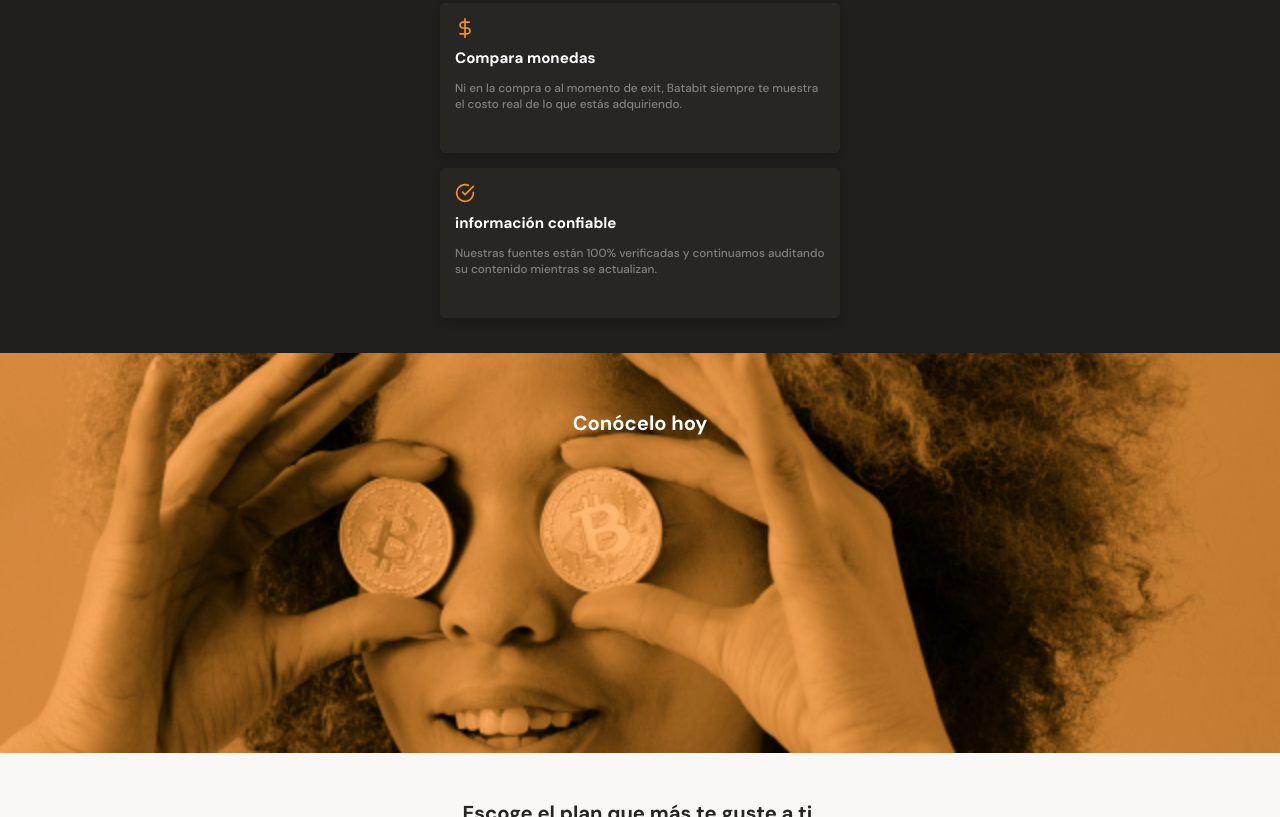
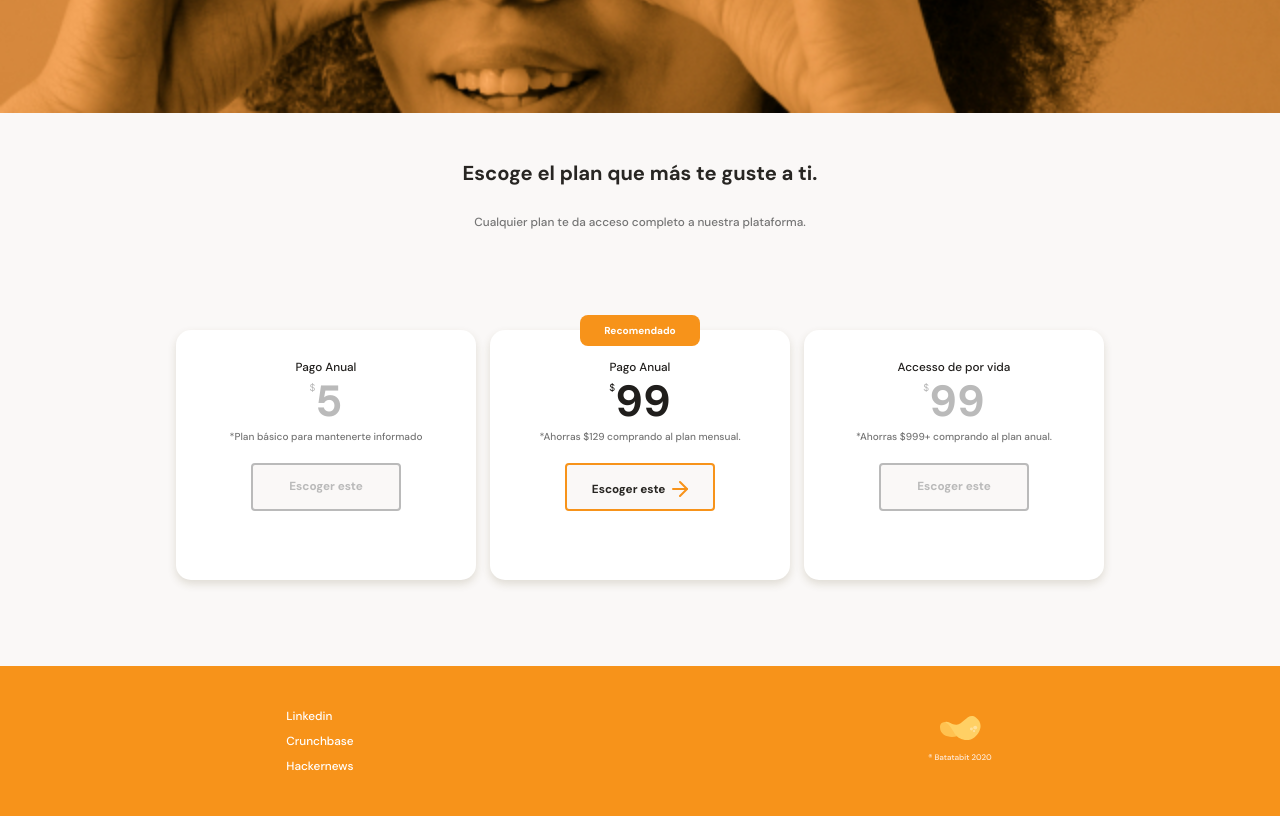
Before and after one commit to caher15/curso-MobileFirst, a plain HTML site: page index.html in a window 1280 px wide. Shown: the part 1983-2800 px from the top of the page. Drawn offline with Linux system fonts and the light colour scheme.

Commit message:
proyect-complete

```diff
--- /dev/null
+++ b/css/tablet.css
@@ -0,0 +1,12 @@
+.product-cards--container{
+    display: flex;
+    flex-wrap: wrap;
+    width: 930px;
+    margin: 0px auto;
+}
+.plans-container--slider{
+    justify-content: center;
+}
+.main-tables-container{
+    justify-content: center;
+}
--- a/index.html
+++ b/index.html
@@ -8,6 +8,7 @@
 <link rel="preconnect" href="https://fonts.gstatic.com" crossorigin>
 <link href="https://fonts.googleapis.com/css2?family=DM+Sans:wght@400;500;700&family=Inter:wght@300;500&display=swap" rel="stylesheet">
 <link rel="stylesheet" href="./style.css">
+<link rel="stylesheet" href="./css/tablet.css" media="(min-width: 930px)">
 </head>
 <body>
     <header>
@@ -118,18 +119,47 @@
                 <p>Cualquier plan te da acceso completo a nuestra plataforma.</p>
             </div>
         <section class="plans-container--slider">
+
+            <article class="plans-container--card">
+                <div class="plan-info-container">
+                    <h3 class="plan-card--title" >Pago Anual</h3>
+                    <p class="plan-card--price2"><span>$</span>5</p>
+                    <p class="plan-card--saving">*Plan básico para mantenerte informado</p>
+                    <button class="plan-card--ca2">Escoger este <span></span></button>
+                </div>
+            </article>
             <article class="plans-container--card">
                 <p class="recommended" >Recomendado</p>
                 <div class="plan-info-container">
                     <h3 class="plan-card--title" >Pago Anual</h3>
-                    <p class="plan-card--price"><span>$</span> 99</p>
+                    <p class="plan-card--price"><span>$</span>99</p>
                     <p class="plan-card--saving">*Ahorras $129 comprando al plan mensual.</p>
                     <button class="plan-card--ca">Escoger este <span></span></button>
+                </div>
+            </article>
+            </article>
+            <article class="plans-container--card">
+                <div class="plan-info-container">
+                    <h3 class="plan-card--title" >Accesso de por vida</h3>
+                    <p class="plan-card--price3"><span>$</span>99</p>
+                    <p class="plan-card--saving">*Ahorras $999+ comprando al plan anual.</p>
+                    <button class="plan-card--ca3">Escoger este <span></span></button>
                 </div>
             </article>
         </section>
         </section>
     </main>
-    <footer></footer>
+    <footer>
+        <section class="left">
+            <ul>
+                <li><a href="#">Linkedin</a></li>
+                <li><a href="#">Crunchbase</a></li>
+                <li><a href="#">Hackernews</a></li>
+            </ul>
+        </section>
+        <section class="rigth">
+            <img src="./assets/imgs/logo-footer.svg" alt="Logo de batatabit 2020">
+        </section>
+    </footer>
 </body>
 </html>
--- a/style.css
+++ b/style.css
@@ -121,6 +121,7 @@ main{
 }
 .main-exchange-container h2{
     margin-bottom: 30px;
+    padding: 0px 5px;
     font-size: 2.4rem;
     font-weight: bold;
     line-height: 2.6rem;
@@ -133,12 +134,22 @@ main{
     line-height: 1.6rem;
     color: #757575;
 }
+.main-tables-container{
+    display: flex;
+    height: 380px;
+    overflow-x: scroll;
+    overscroll-behavior-x: contain;
+    scroll-snap-type: x proximity;
+
+}
 .main-currency-table, .main-comission-table{
+    margin: 0px 0px 0px 40px;
+    scroll-snap-align: center;
     width: 70%;
     min-width: 235px;
     max-width: 500px;
     height: 360px;
-    margin: 0 auto;
+
     font-family: "Inter", sans-serif;
 }
 .main-currency-table .main-currency-table--title {
@@ -367,15 +378,159 @@ main{
     line-height: 1.8rem;
     color: #757575;
     }
+.plans-container--slider{
+    display: flex;
+    height: 316px;
+    overflow-x: scroll;
+    overscroll-behavior-x: contain;
+    scroll-snap-type: x proximity;
+}
 .plans-container--card{
     position: relative;
+    scroll-snap-align: center;
     width: 70%;
-    min-width: 230px;
-    max-height: 300px;
+    min-width: 190px;
+    max-width: 300px;
     height: 250px;
-    margin: 50px auto 0;
+    margin: 50px 7px 0;
     padding: 0 15px;
     background-color: var(--just-white);
     border-radius: 15px;
     box-shadow: 0 4px 8px rgba(89, 73, 30, 0.16);
 }
+.recommended{
+    position: absolute;
+    width: 120px;
+    height: 31px;
+    padding: 9px;
+    left: calc(50% - 60px);
+    top: -15px;
+    font-size: 1.2rem;
+    font-weight: bold;
+    background-color: var(--bitcoin-orange);
+    border-radius: 8px;
+    color: var(--just-white);
+}
+.plan-card--title{
+    padding-top: 30px;
+    font-size: 1.4rem;
+    font-weight: 500;
+    line-height: 1.8rem;
+    color: #201E1C;
+}
+.plan-card--price{
+    padding: 5px 0;
+    font-size: 5.2rem;
+    font-weight: bold;
+    line-height: 5.3rem;
+    color: #201E1C;
+}
+.plan-card--price span{
+    vertical-align: 25px;
+    font-size: 1.2rem;
+    font-weight: 300;
+    line-height: normal;
+}
+.plan-card--saving{
+    padding: 0 4px;
+    font-size: 1.2rem;
+    font-weight: 500;
+    color:  #757575;
+}
+.plan-card--ca{
+    width: 150px;
+    height: 48px;
+    margin-top: 20px;
+    background-color:#faf8f7;
+    border: 2px solid var(--bitcoin-orange);
+    border-radius: 4px;
+    font-size: 1.4rem;
+    font-weight: bold;
+    line-height: 1.8rem;
+    color: var(--black);
+    font-family: 'DM Sans', sans-serif;
+}
+.plan-card--ca span{
+    display: inline-block;
+    width: 20px;
+    height: 20px;
+    background-image: url(./assets/icons/orange-right-arrow.svg);
+    vertical-align: text-bottom;
+}
+.plan-card--price2{
+    padding: 5px 0;
+    font-size: 5.2rem;
+    font-weight: bold;
+    line-height: 5.3rem;
+    color: var(--grey);
+}
+.plan-card--price2 span{
+    vertical-align: 25px;
+    font-size: 1.2rem;
+    font-weight: 300;
+    line-height: normal;
+}
+.plan-card--ca2{
+    width: 150px;
+    height: 48px;
+    margin-top: 20px;
+    background-color:#faf8f7;
+    border: 2px solid var(--grey);
+    border-radius: 4px;
+    font-size: 1.4rem;
+    font-weight: bold;
+    line-height: 1.8rem;
+    color: var(--grey);
+    font-family: 'DM Sans', sans-serif;
+}
+.plan-card--price3{
+    padding: 5px 0;
+    font-size: 5.2rem;
+    font-weight: bold;
+    line-height: 5.3rem;
+    color: var(--grey);
+}
+.plan-card--price3 span{
+    vertical-align: 25px;
+    font-size: 1.2rem;
+    font-weight: 300;
+    line-height: normal;
+}
+.plan-card--ca3{
+    width: 150px;
+    height: 48px;
+    margin-top: 20px;
+    background-color:#faf8f7;
+    border: 2px solid var(--grey);
+    border-radius: 4px;
+    font-size: 1.4rem;
+    font-weight: bold;
+    line-height: 1.8rem;
+    color: var(--grey);
+    font-family: 'DM Sans', sans-serif;
+}
+footer{
+    display: flex;
+    width: 100%;
+    height: 150px;
+    background-color: var(--bitcoin-orange);
+}
+footer section{
+    display: flex;
+    width: 50%;
+    justify-content: center;
+    align-items: center;
+}
+footer .left ul{
+    font-size: 1.4rem;
+    font-weight: 500;
+    line-height: 1.8rem;
+    list-style: none;
+}
+.left li{
+    margin: 10px 0;
+}
+.left a{
+    text-decoration: none;
+    color: var(--just-white);
+}
```
